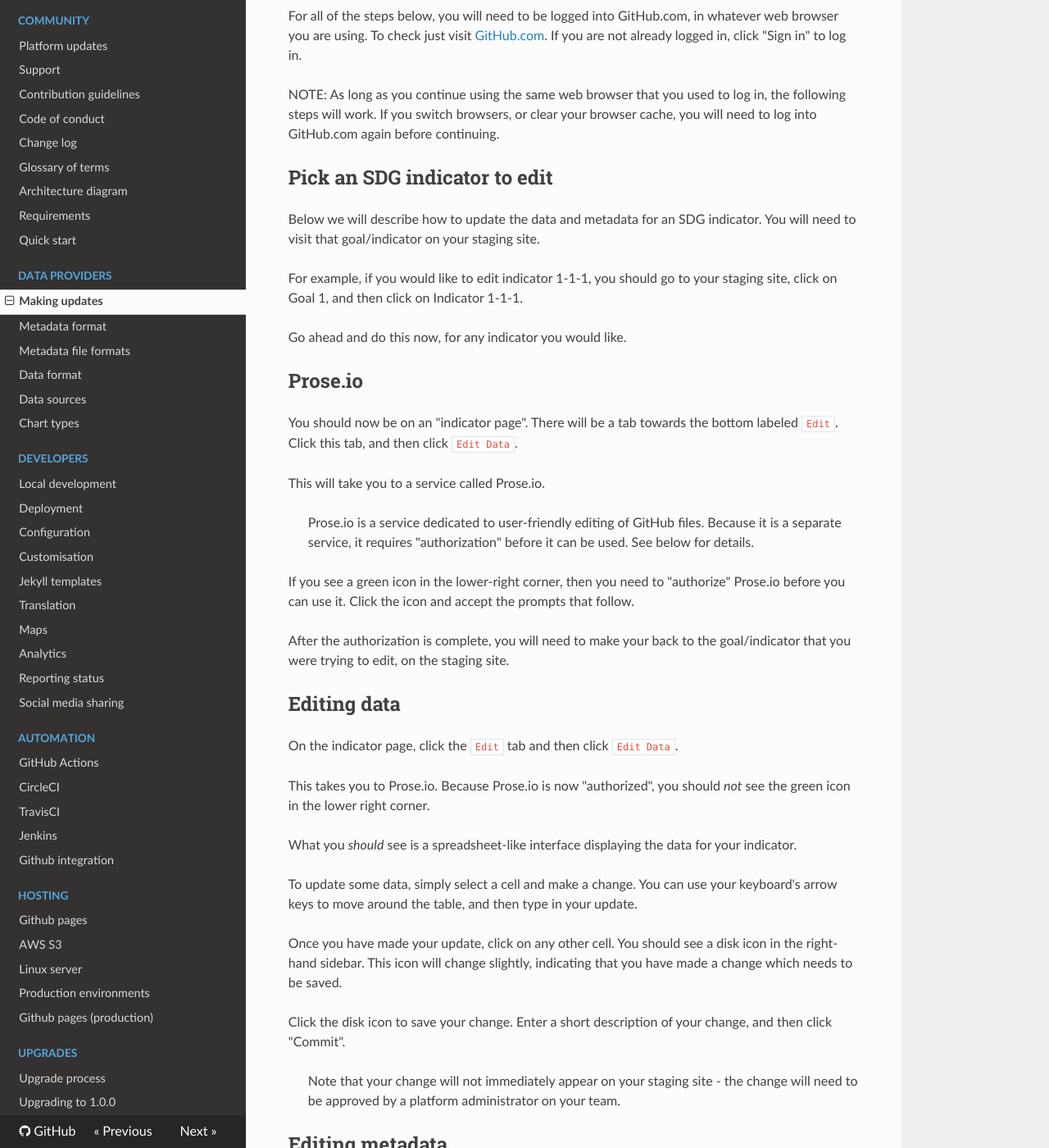
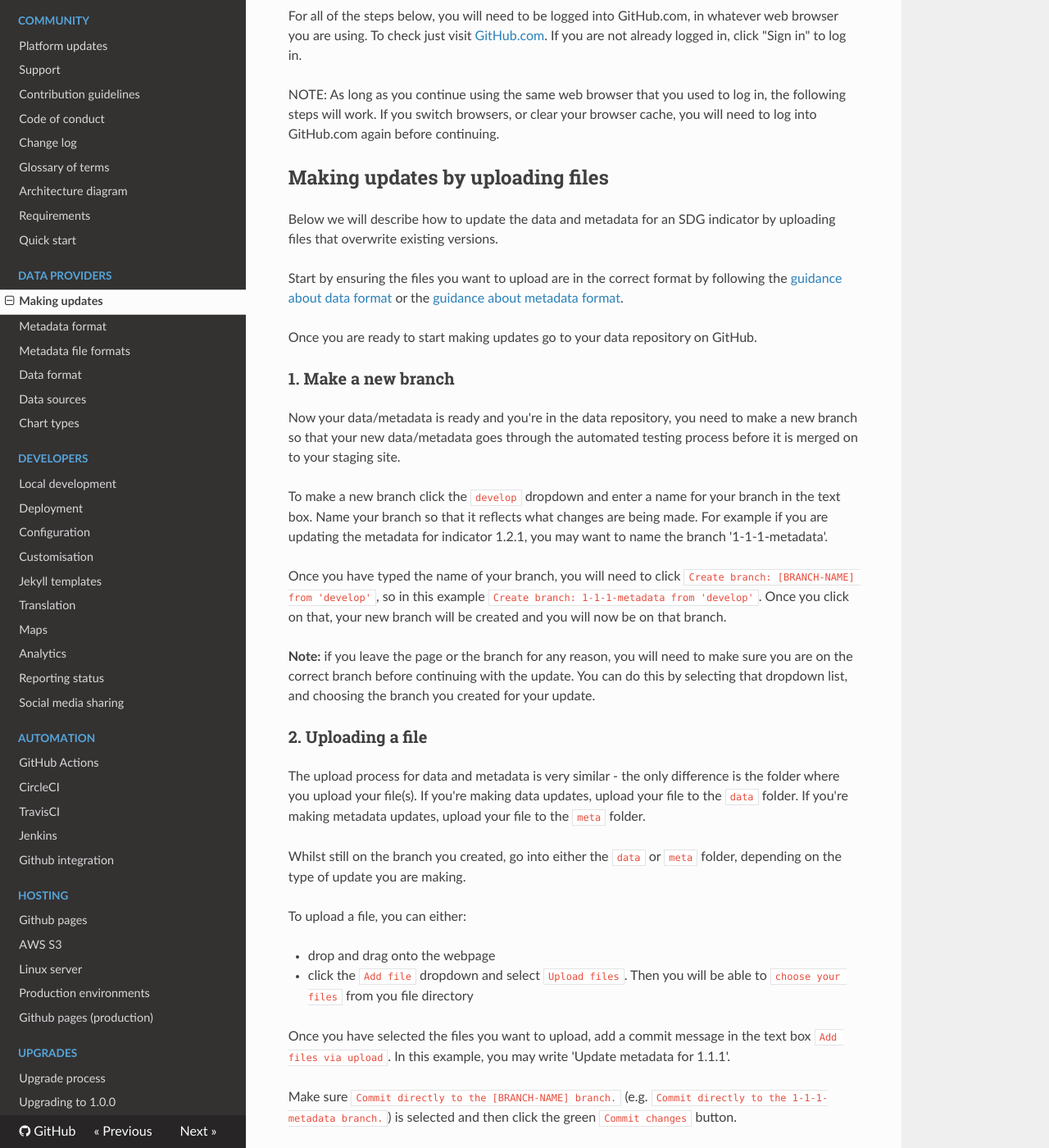
Before and after one commit to open-sdg/open-sdg, an MkDocs documentation site: the page built from docs/making-updates.md, in a window 1280 px wide and 1400 px high, scrolled down 626 px. Shown: the whole window at 82% size. Built offline with MkDocs 1.6.1, drawn with Linux system fonts in a browser that asks for light colours; nearby versions of some CDN libraries; old or Windows-style settings are respelled for this version of MkDocs; some of the changed text lies outside the part shown.

Commit message:
Add guidance for making updates by uploading files

```diff
--- a/docs/making-updates.md
+++ b/docs/making-updates.md
@@ -21,15 +21,84 @@
 
 NOTE: As long as you continue using the same web browser that you used to log in, the following steps will work. If you switch browsers, or clear your browser cache, you will need to log into GitHub.com again before continuing.
 
-## Pick an SDG indicator to edit
+## Making updates by uploading files
 
-Below we will describe how to update the data and metadata for an SDG indicator. You will need to visit that goal/indicator on your staging site.
+Below we will describe how to update the data and metadata for an SDG indicator by uploading files that overwrite existing versions.
 
-For example, if you would like to edit indicator 1-1-1, you should go to your staging site, click on Goal 1, and then click on Indicator 1-1-1.
+Start by ensuring the files you want to upload are in the correct format by following the [guidance about data format](data-format.md) or the [guidance about metadata format](metadata-format.md).
+
+Once you are ready to start making updates go to your data repository on GitHub.
+
+### 1. Make a new branch
+
+Now your data/metadata is ready and you're in the data repository, you need to make a new branch so that your new data/metadata goes through the automated testing process before it is merged on to your staging site.
+
+To make a new branch click the `develop` dropdown and enter a name for your branch in the text box. Name your branch so that it reflects what changes are being made. For example if you are updating the metadata for indicator 1.2.1, you may want to name the branch '1-1-1-metadata'.
+
+Once you have typed the name of your branch, you will need to click `Create branch: [BRANCH-NAME] from 'develop'`, so in this example `Create branch: 1-1-1-metadata from 'develop'`. Once you click on that, your new branch will be created and you will now be on that branch.
+
+**Note:** if you leave the page or the branch for any reason, you will need to make sure you are on the correct branch before continuing with the update. You can do this by selecting that dropdown list, and choosing the branch you created for your update.
+
+### 2. Uploading a file
+
+The upload process for data and metadata is very similar - the only difference is the folder where you upload your file(s). If you're making data updates, upload your file to the `data` folder. If you're making metadata updates, upload your file to the `meta` folder.
+
+Whilst still on the branch you created, go into either the `data` or `meta` folder, depending on the type of update you are making.
+
+To upload a file, you can either:
+
+- drop and drag onto the webpage
+- click the `Add file` dropdown and select `Upload files`. Then you will be able to `choose your files` from you file directory
+
+Once you have selected the files you want to upload, add a commit message in the text box `Add files via upload`. In this example, you may write 'Update metadata for 1.1.1'.
+
+Make sure `Commit directly to the [BRANCH-NAME] branch.` (e.g.  `Commit directly to the 1-1-1-metadata branch.`) is selected and then click the green `Commit changes` button.
+
+You're files are now uploaded on to the branch you created in step 1.
+
+### 3. Make a pull request
+
+You now need to make a pull request for the uploaded files to go through the automated testing process.
+
+To do this go to the `Pull requests` tab and click `New pull request`.
+
+Click the `compare: develop` dropdown and select your branch from the list, and ensure the other dropdown displays `base: develop`. Then click the green `Create pull request` button.
+
+Give your pull request a name e.g. 'Update metadata for 1.1.1'. Then click the green `Create pull request button`
+
+The pull request has now been created and you will automatically be taken to it.
+
+**Note:** if you need to come back to this pull request later, you will find it under the `Pull requests` tab.
+
+### 4. Make sure the checks have passed
+
+On the pull request you will see a section about checks, where you can see if checks are:
+
+- in progress: the text will remain amber while checks are in progress - you don't need to do anything
+- failed: the text will turn red if the checks have failed - click `Details` next to the check that failed in the check section. You will then be able to see which part of the checks failed, and will be able to expand the section to see what caused the checks to fail. Using the error message, troubleshoot the error and make the required changes to your file and re-upload it to the branch you created in step 1. The checks will then automatically re-run. Go back to the pull request you made previously to check the status of these new checks.
+- passed: the text will turn green if the checks have passed - click the green `Merge pull request` button and then click the green `Confirm merge` button
+
+### 5. Wait for your staging site to build
+
+Once you have merged the pull request, you will need to wait for your staging site to build. This can take anywhere between 2 to 10 minutes (and rarely, but sometimes, longer).
+
+To check if your staging site has finished building with your latest changes, go to the `Actions` tab and select the `Deploy to staging` workflow in the left sidebar. When the staging site build has finished the amber in progress symbol will change to a green tick.
+
+Once you can the staging site has finished building (green tick displays), go to the page on the staging site that you are expecting to see changes. In this example, go to the indicator page for 1.1.1.
+
+Make sure that the changes are displaying as expected.
+
+## Making updates using Prose.io
+
+Below we will describe how to update the data and metadata for an SDG indicator using Prose.io.
+
+### 1. Find the indicator on your staging site
+
+Start by visiting that indicator page on your staging site. For example, if you would like to edit indicator 1-1-1, you should go to your staging site, click on Goal 1, and then click on Indicator 1-1-1.
 
 Go ahead and do this now, for any indicator you would like.
 
-## Prose.io
+### 2. Authorize Prose.io
 
 You should now be on an "indicator page". There will be a tab towards the bottom labeled `Edit`. Click this tab, and then click `Edit Data`.
 
@@ -43,7 +112,9 @@
 
 After the authorization is complete, you will need to make your back to the goal/indicator that you were trying to edit, on the staging site.
 
-## Editing data
+### 3. Make changes
+
+#### Editing data
 
 On the indicator page, click the `Edit` tab and then click `Edit Data`.
 
@@ -60,7 +131,7 @@
 > Note that your change will not immediately appear on your staging site - the
 > change will need to be approved by a platform administrator on your team.
 
-## Editing metadata
+#### Editing metadata
 
 Next we will update metadata. Return to the indicator on your staging site, and again click the "Edit" tab. This time, click "Edit Metadata".
 
@@ -74,7 +145,3 @@
 
 > Note that your change will not immediately appear on your staging site - the
 > change will need to be approved by a platform administrator on your team.
-
-## Conclusion
-
-This document has detailed how to use GitHub.com, Prose.io, and your staging site, to update data and metadata for the Open SDG platform.
```
